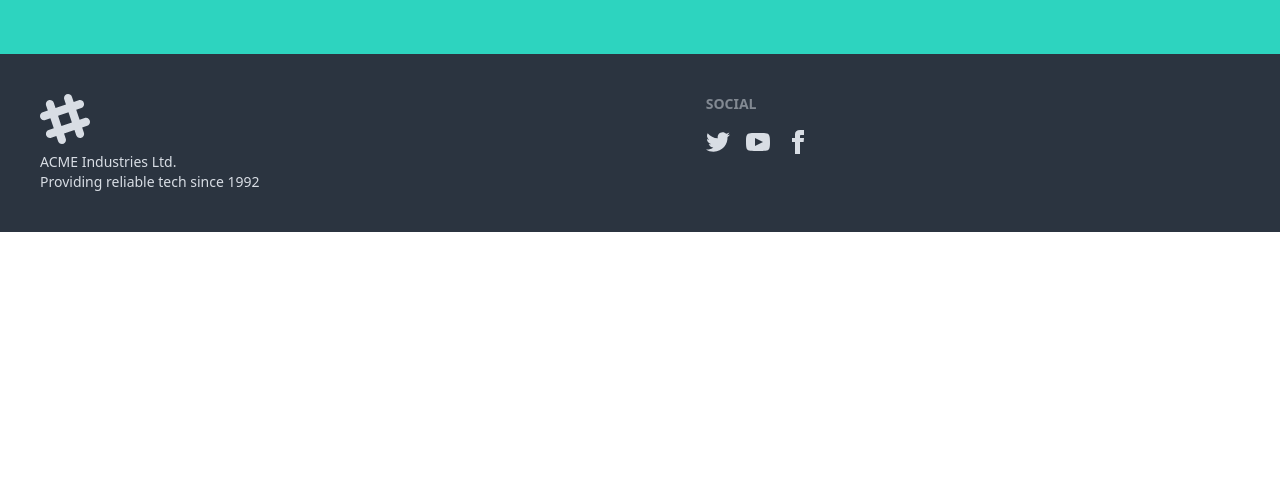
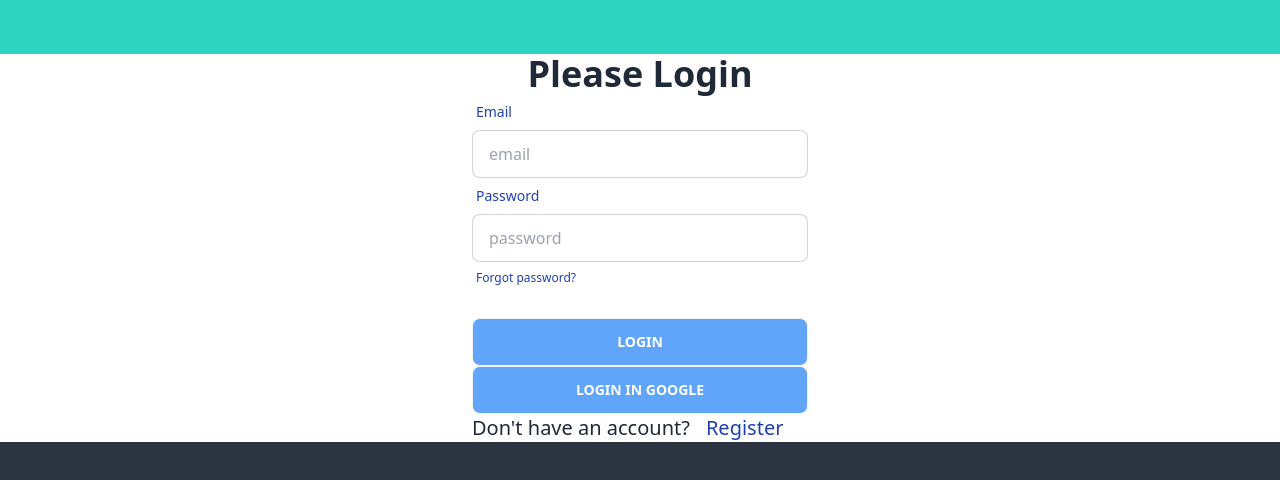
Before and after one commit to ashil004/foodly_client, a React (Vite) app: page /login in a window 1280 px wide. Shown: the part 296-776 px from the top of the page. Built offline with nearby package versions, Linux system fonts and the light colour scheme.

Commit message:
Add  to the ragistin authtiaction

```diff
--- a/package.json
+++ b/package.json
@@ -10,12 +10,14 @@
     "preview": "vite preview"
   },
   "dependencies": {
+    "firebase": "^10.5.0",
     "localforage": "^1.10.0",
     "match-sorter": "^6.3.1",
     "react": "^18.2.0",
     "react-dom": "^18.2.0",
     "react-router-dom": "^6.17.0",
-    "sort-by": "^1.2.0"
+    "sort-by": "^1.2.0",
+    "sweetalert": "^2.1.2"
   },
   "devDependencies": {
     "@types/react": "^18.2.15",
--- /dev/null
+++ b/src/assets/component/Authprovider/AuthProvider.jsx
@@ -0,0 +1,38 @@
+import {  createContext, useEffect, useState } from "react";
+import app from "../FireBase/firebase.config";
+import { createUserWithEmailAndPassword, getAuth, onAuthStateChanged, signInWithEmailAndPassword, signOut } from 'firebase/auth';
+
+
+ export const AuthContext = createContext(null)
+  const Auth = getAuth(app);
+
+
+
+const AuthProvider = ({children}) => {
+    const [user,setuser] = useState();
+    const createUser = (email,password)=>{
+
+        return createUserWithEmailAndPassword(Auth,email,password);
+    }
+    const singIn = (email ,password) => {
+        return signInWithEmailAndPassword(Auth,email,password);
+    }
+
+
+
+
+
+
+    const authInfo = {
+        user,
+        createUser,
+        singIn,
+
+    }
+
+    return (
+        <AuthContext.Provider value={authInfo}>{children}</AuthContext.Provider>
+    );
+};
+
+export default AuthProvider;
--- /dev/null
+++ b/src/assets/component/FireBase/firebase.config.js
@@ -0,0 +1,19 @@
+// Import the functions you need from the SDKs you need
+import { initializeApp } from "firebase/app";
+// TODO: Add SDKs for Firebase products that you want to use
+// https://firebase.google.com/docs/web/setup#available-libraries
+
+// Your web app's Firebase configuration
+const firebaseConfig = {
+  apiKey: "AIzaSyACfHcEzhFpki9sRoPvhkP7gN1k-4PGjEQ",
+  authDomain: "foodliy-fd2f0.firebaseapp.com",
+  projectId: "foodliy-fd2f0",
+  storageBucket: "foodliy-fd2f0.appspot.com",
+  messagingSenderId: "803455994005",
+  appId: "1:803455994005:web:9a5db194a071554bedf39c"
+};
+
+// Initialize Firebase
+const app = initializeApp(firebaseConfig);
+
+export default app;
--- a/src/assets/component/Header/Home/Bannar/Bannar.jsx
+++ b/src/assets/component/Header/Home/Bannar/Bannar.jsx
@@ -1,4 +1,5 @@
 import React from 'react';
+import { Link } from 'react-router-dom';
 
 const Bannar = () => {
     return (
@@ -10,7 +11,7 @@ const Bannar = () => {
                         <div className="max-w-md">
                             <h1 className="mb-5 text-5xl font-bold">Healthly Smoothie</h1>
                             <p className="mb-5">Provident cupiditate voluptatem et in. Quaerat fugiat ut assumenda excepturi exercitationem quasi. In deleniti eaque aut repudiandae et a id nisi.</p>
-                            <button className="btn bg-teal-400 text-sky-600">Get Started</button>
+                            <Link to={'/register'}><button className="btn bg-teal-400 text-sky-600">Get Started</button></Link>
                         </div>
                     </div>
                 </div>
--- a/src/assets/component/LogIn/Login.jsx
+++ b/src/assets/component/LogIn/Login.jsx
@@ -1,8 +1,61 @@
+import { useContext } from "react";
+import { Link } from "react-router-dom";
+import { AuthContext } from "../Authprovider/AuthProvider";
+
 
 
 const Login = () => {
+    const { singIn } = useContext(AuthContext);
+    const LoginOnclick = event => {
+        event.preventDefault();
+        const from = event.target;
+        const email = from.email.value;
+        const password = from.password.value;
+        console.log(email, password);
+        singIn(email, password)
+            .then((result) => {
+                console.log(result);
+            })
+            .catch((error) => {
+                const errorMessage = error.message;
+                console.log(errorMessage);
+            })
+
+
+
+    }
     return (
         <div>
+            <div className='max-w-2xl mx-auto'>
+                <h3 className='text-4xl font-bold text-center '>Please Login </h3>
+                <form onSubmit={LoginOnclick} className=' md:w-3/4 lg:w-1/2 mx-auto' >
+                    <div className="form-control">
+                        <label className="label">
+                            <span className="label-text text-blue-800">Email</span>
+                        </label>
+                        <input type="email" name='email' placeholder="email" className="input input-bordered" required />
+                    </div>
+                    <div className="form-control">
+                        <label className="label">
+                            <span className="label-text text-blue-800">Password</span>
+                        </label>
+                        <input type="password" name='password' placeholder="password" className="input input-bordered" required />
+                        <label className="label">
+                            <a href="#" className="label-text-alt link link-hover text-blue-800">Forgot password?</a>
+                        </label>
+                    </div>
+                    <div className="form-control mt-6">
+                        <button className="btn order-blue-400 rounded-lg bg-blue-400 text-white hover:text-black">Login</button>
+                        <button className="btn order-blue-400 rounded-lg bg-blue-400 text-white hover:text-black"> Login In Google</button>
+                        <div className='flex items-center gap-4'>
+                            <p className='text-xl'>Don't have an account?  </p>
+                            <Link to='/register' className="label-text-alt link link-hover text-blue-800 text-xl">Register</Link>
+                        </div>
+                    </div>
+
+                </form>
+
+            </div>
 
         </div>
     );
--- a/src/assets/component/Register/Resgister.jsx
+++ b/src/assets/component/Register/Resgister.jsx
@@ -1,8 +1,93 @@
+import { useContext, useState } from "react";
+import { Link } from "react-router-dom";
+import { AuthContext } from "../Authprovider/AuthProvider";
+import swal from 'sweetalert';
+
 
 
 const Register = () => {
+    const {createUser }= useContext(AuthContext)
+    const [ragsuss , setragsuss] =useState('');
+    const [registerError,setregisterError] = useState('');
+    const [manages,setmanages] =useState('');
+
+    const [showPasswords,setshowPasswords] = useState(false)
+    const OnClicking = event =>{
+        event.preventDefault();
+        const from = event.target;
+        const name = from. name.value;
+        const email = from. email.value;
+        const password = from. password.value;
+        console.log(name, email, password);
+        createUser( email, password)
+        .then((result)=>{
+            const user = result.user;
+            console.log(user);
+            setragsuss( swal('Good job','For your Registration'));
+            setmanages(user.email);
+        })
+
+        .catch((error)=>{
+            const errorMessage = error.massage;
+            console.log(errorMessage);
+            setregisterError(errorMessage);
+        })
+
+        if (password .length < 8){
+            setregisterError('Password must be at least 8 characters long')
+            return;
+        }else if( !/^(?=.*[a-z])(?=.*[A-Z])(?=.*\d).{8,}$/.test ( password) ){
+            setregisterError('Password must contain at least one number and one uppercase and lowercase letter')
+            return;
+        }
+
+        setregisterError('')
+        setragsuss('')
+
+
+
+    }
     return (
         <div>
+            <div className='max-w-2xl mx-auto'>
+
+                <h3 className='text-2xl text-center font-bold'>Register your account</h3>
+                <form onSubmit={OnClicking} className=' md:w-3/4 lg:w-1/2 mx-auto'>
+                    <div className="form-control">
+                        <label className="label">
+                            <span className="label-text text-blue-800">Name</span>
+                        </label>
+                        <input type="text" name='name' placeholder="Name" className="input input-bordered" required />
+                    </div>
+                    <div className="form-control">
+                        <label className="label">
+                            <span className="label-text text-blue-800">Email</span>
+                        </label>
+                        <input type="email" name='email' placeholder="email" className="input input-bordered" required />
+                    </div>
+                    <div className="form-control">
+                        <label className="label">
+                            <span className="label-text text-blue-800">Password</span>
+                        </label>
+                        <input type= "password" name='password' placeholder="password" className="input input-bordered" required />
+
+
+
+                    </div>
+                    <div className="form-control mt-6">
+                        <button className="btn order-blue-400 rounded-lg bg-blue-400 text-white hover:text-black">Register</button>
+
+                        <div className='flex items-center gap-4'>
+                            <p className='text-xl'>Already You have an Account? </p>
+                            <Link to="/login" className="label-text-alt link link-hover text-blue-800 text-xl">Login</Link>
+                        </div>
+                    </div>
+
+                </form>
+
+
+
+            </div>
 
         </div>
     );
--- a/src/main.jsx
+++ b/src/main.jsx
@@ -15,6 +15,7 @@ import Services from './assets/component/Services/Services';
 import Login from './assets/component/LogIn/Login';
 import Register from './assets/component/Register/Resgister';
 import Order from './assets/component/order/Order';
+import AuthProvider from './assets/component/Authprovider/AuthProvider';
 
 const router = createBrowserRouter([
   {
@@ -59,7 +60,7 @@ const router = createBrowserRouter([
 ]);
 
 ReactDOM.createRoot(document.getElementById('root')).render(
-  <React.StrictMode>
+  <AuthProvider>
     <RouterProvider router={router} />
-  </React.StrictMode>,
+  </AuthProvider>
 )
```
Also changed, not shown: 1 other file (tests, documents, lock files or other folders).
